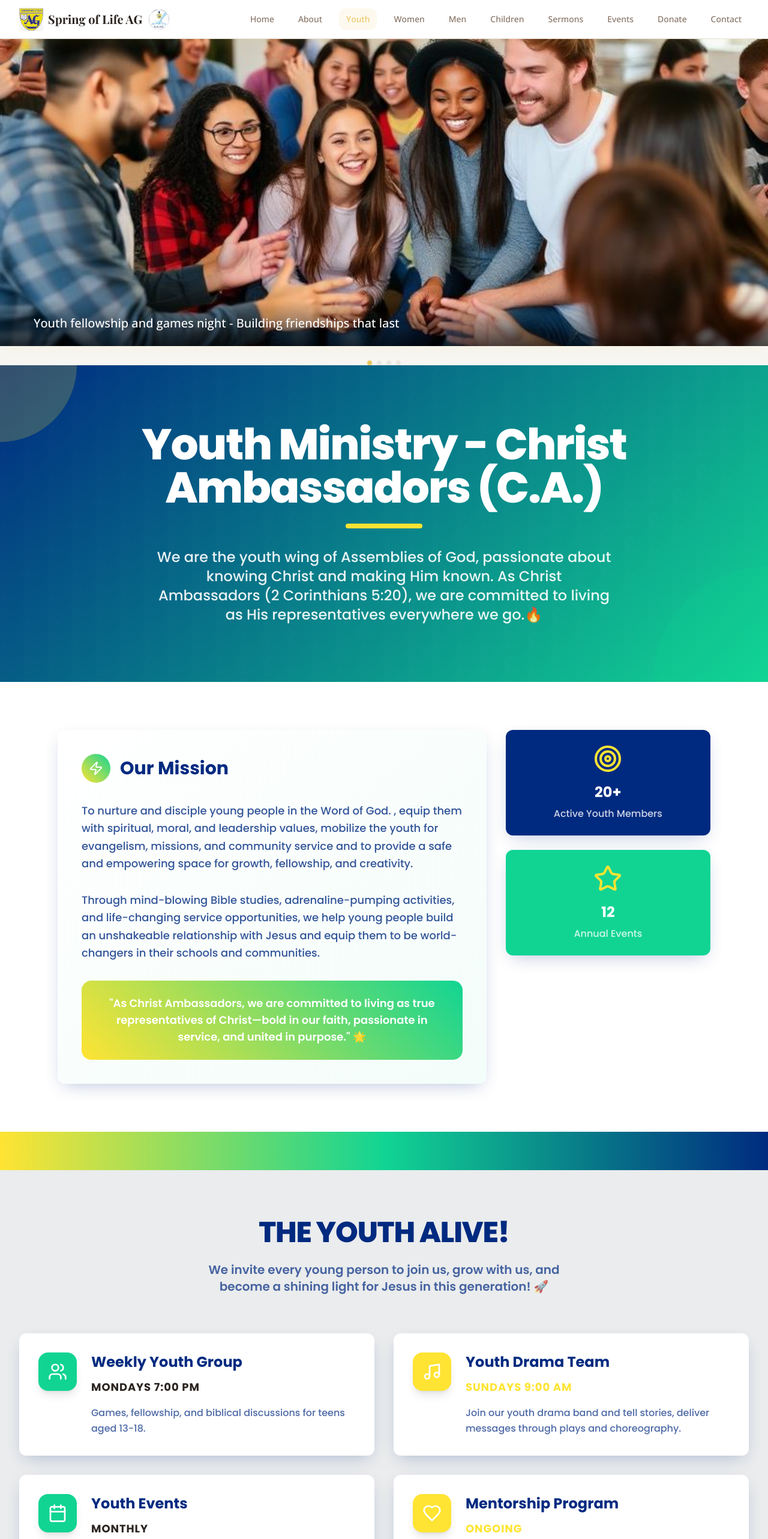
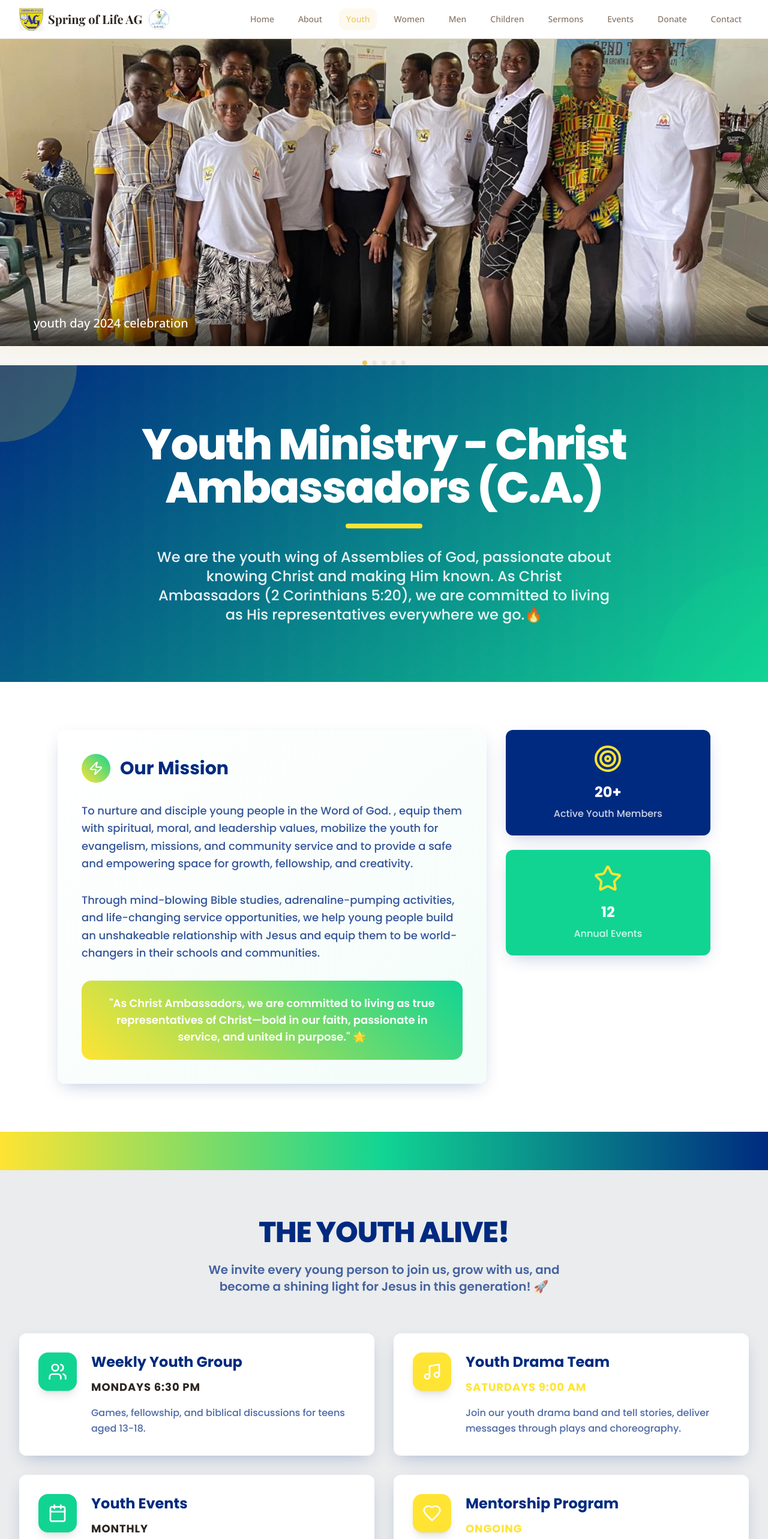
Before and after one commit to Phaako/spring-of-life-site, a React (Vite) app: page /youth in a window 1280 px wide. Shown: the top 2566 px of the page at 60% size. Built offline with nearby package versions, Linux system fonts and the light colour scheme; the HTML template or start-up script is replaced by a standard one.

Commit message:
added pictures and edited text

```diff
--- a/src/pages/About.tsx
+++ b/src/pages/About.tsx
@@ -198,7 +198,7 @@ const About = () => {
                 <h3 className="font-serif text-2xl font-semibold text-foreground mb-2">
                   Rev. Musah Salifu Taylor
                 </h3>
-                <p className="text-primary font-medium mb-4">Senior Pastor</p>
+                <p className="text-primary font-medium mb-4">Associate Pastor</p>
                 <p className="text-muted-foreground">
                   Serving Spring of  life since 2015, Rev. Dr. Gideon Namyela Panka brings wisdom,
                   compassion, and a heart for discipleship to our church family.
@@ -211,7 +211,7 @@ const About = () => {
                 <h3 className="font-serif text-2xl font-semibold text-foreground mb-2">
                   Ps. Titus Abaah
                 </h3>
-                <p className="text-primary font-medium mb-4">Senior Pastor</p>
+                <p className="text-primary font-medium mb-4">Associate Pastor</p>
                 <p className="text-muted-foreground">
                   Serving Spring of  life since 2015, Rev. Dr. Gideon Namyela Panka brings wisdom,
                   compassion, and a heart for discipleship to our church family.
--- a/src/pages/Youth.tsx
+++ b/src/pages/Youth.tsx
@@ -4,10 +4,13 @@ import ImageCarousel from '@/components/ImageCarousel';
 import { Card, CardContent } from '@/components/ui/card';
 import { Button } from '@/components/ui/button';
 import { Users, Calendar, Music, Heart, Zap, Target, Star } from 'lucide-react';
-import youthActivity from '@/assets/youth-activity.jpg';
-import youthAdventure from '@/assets/youth-adventure.jpg';
-import youthWorship from '@/assets/youth-worship.jpg';
+import youthActivity from '@/assets/y1.jpg';
+import youthAdventure from '@/assets/y2.jpg';
+import youthWorship from '@/assets/y3.jpg';
 import youth from '@/assets/youth.jpg';
+import y4 from '@/assets/y4.jpg';
+import y5 from '@/assets/y5.jpg';
+import y6 from '@/assets/y6.jpg'
 import { Link } from 'react-router-dom';
 
 const Youth = () => {
@@ -19,21 +22,26 @@ const Youth = () => {
     {
       src: youthActivity,
       alt: "Youth Group Fellowship",
-      caption: "Youth fellowship and games night - Building friendships that last"
+      caption: "youth day 2024 celebration"
     },
     {
       src: youthAdventure,
       alt: "Youth Adventure Trip",
-      caption: "Annual adventure retreat - Growing in faith through outdoor challenges"
+      caption: "youth day 2024 celebration"
     },
     {
       src: youthWorship,
       alt: "Youth Worship Team",
-      caption: "Youth leading worship - Using their gifts to serve God and others"
+      caption: "youth day 2023 celebration"
     },
     {
       src: youth,
       alt: "victory at bible quiz 2025",
+      caption: "SoLAG youth emerge 2nd at the Tamale West district bible Quiz Competition"
+    },
+    {
+      src: y4,
+      alt: "Youth",
       caption: "SoLAG youth emerge 2nd at the Tamale West district bible Quiz Competition"
     }
   ];
@@ -42,14 +50,14 @@ const Youth = () => {
     {
       icon: Users,
       title: "Weekly Youth Group",
-      time: "Mondays 7:00 PM",
+      time: "Mondays 6:30 PM",
       description: "Games, fellowship, and biblical discussions for teens aged 13-18.",
       color: "youth-emerald"
     },
     {
       icon: Music,
       title: "Youth Drama Team",
-      time: "Sundays 9:00 AM",
+      time: "Saturdays 9:00 AM",
       description: "Join our youth drama band and tell stories, deliver messages through plays and choreography.",
       color: "youth-yellow"
     },
```
Also changed, not shown: src/assets/youthlogo.jpg (added).
